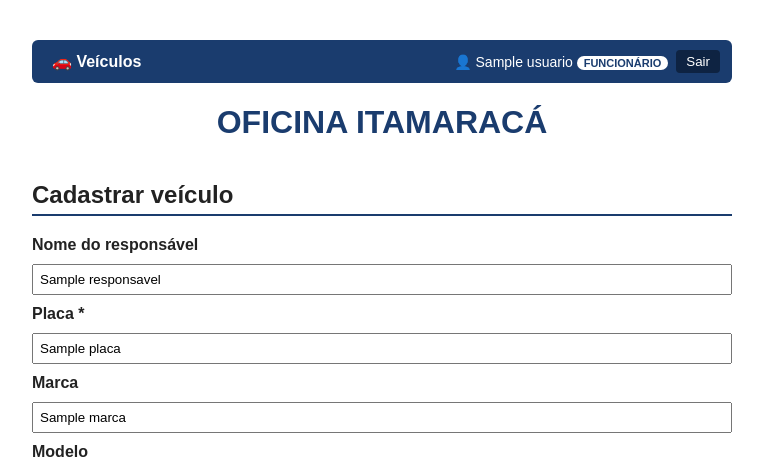
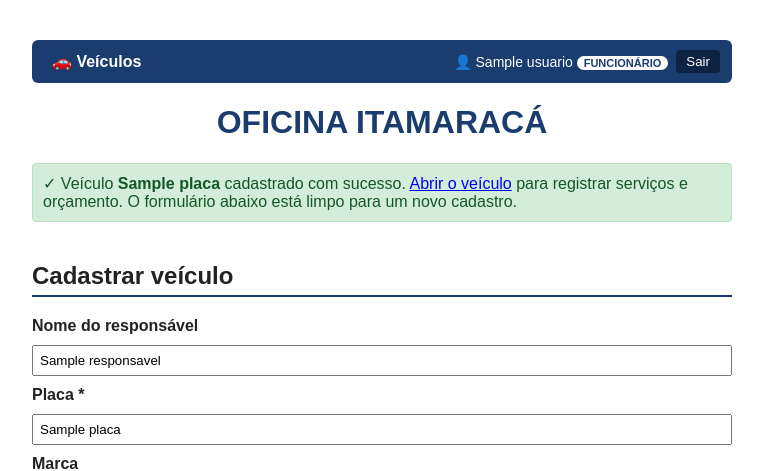
Before and after one commit to serafim-pai/oficina-itamaraca, a Flask app: template templates/index.html in a window 1280 px wide. Shown: the top 471 px of the page, without its empty margins (258-1021 px from the left). Run offline with Flask 3, Linux system fonts and the light colour scheme; the visitor is signed in with stand-in values (Sample User, id 1); tables that the repository leaves empty hold one stand-in row (values such as "Sample post"); the template is opened without the code that fills it: most values are stand-ins (such as "Sample title", 1, 10 or a date in 2020); some libraries are stand-ins or nearby versions.

Commit message:
Fix: aviso de sucesso depois de cadastrar o veiculo (antes voltava o formulario vazio sem confirmar)
Co-Authored-By: Claude Sonnet 5.5 <noreply@anthropic.com>

```diff
--- a/app.py
+++ b/app.py
@@ -703,12 +703,16 @@ def situacao_garantia(garantia_ate, hoje):
 def pagina_inicial(erros=None, dados=None):
     """Desenha a tela de cadastro com a lista de veículos e as fotos de cada um."""
     db = get_db()
+    cadastrado = None
+    if request.method == "GET" and request.args.get("cadastrado", "").isdigit():
+        cadastrado = db.execute("SELECT id, placa FROM veiculos WHERE id = ?",
+                                (int(request.args["cadastrado"]),)).fetchone()
     veiculos = db.execute("SELECT * FROM veiculos ORDER BY id DESC").fetchall()
     fotos = {}
     for foto in db.execute("SELECT id, veiculo_id FROM fotos WHERE momento = 'ENTRADA' ORDER BY id"):
         fotos.setdefault(foto["veiculo_id"], []).append(foto["id"])
     return render_template("index.html", veiculos=veiculos, fotos=fotos, erros=erros or [],
-                           dados=dados or {}, max_fotos=MAX_FOTOS,
+                           dados=dados or {}, cadastrado=cadastrado, max_fotos=MAX_FOTOS,
                            max_mb=MAX_BYTES_FOTO // (1024 * 1024),
                            situacoes=situacoes_dos_veiculos(db, veiculos),
                            prazos=prazos_dos_veiculos(db, veiculos))
@@ -1007,7 +1011,7 @@ def cadastrar_veiculo():
             if os.path.exists(caminho):
                 os.remove(caminho)
         raise
-    return redirect(url_for("index"))
+    return redirect(url_for("index", cadastrado=cursor.lastrowid) + "#cadastrado")
 
 
 # ---------- PROBLEMAS E TIPOS DE SERVIÇO (por veículo) ----------
--- a/templates/index.html
+++ b/templates/index.html
@@ -8,6 +8,14 @@
 <body>
     {% include '_menu.html' %}
     <h1>OFICINA ITAMARACÁ</h1>
+
+    {% if cadastrado %}
+    <div class="ok" id="cadastrado">
+        &#10003; Veículo <strong>{{ cadastrado['placa'] }}</strong> cadastrado com sucesso.
+        <a href="{{ url_for('ver_veiculo', id=cadastrado['id']) }}">Abrir o veículo</a>
+        para registrar serviços e orçamento. O formulário abaixo está limpo para um novo cadastro.
+    </div>
+    {% endif %}
 
     {% if erros %}
     <div class="erros">
```
Also changed, not shown: tests/test_veiculos.py (+17 -0 lines).
